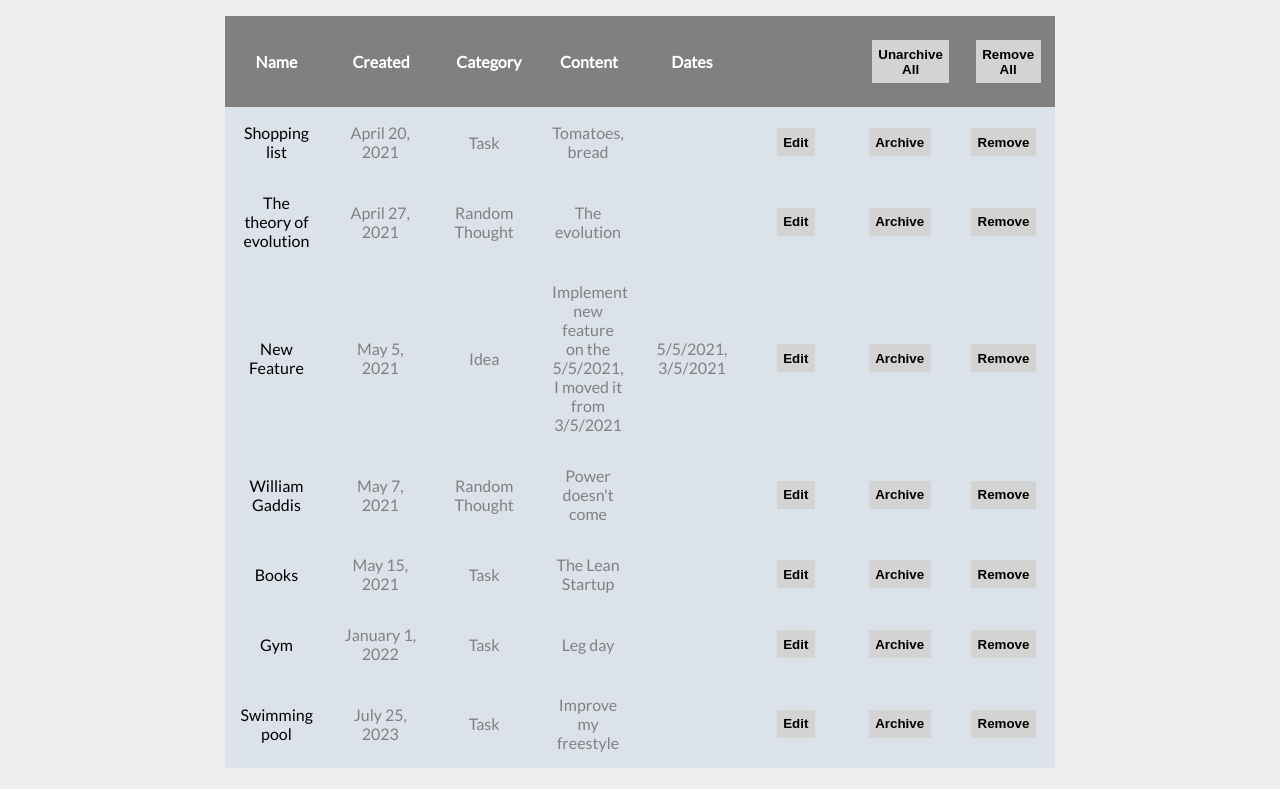
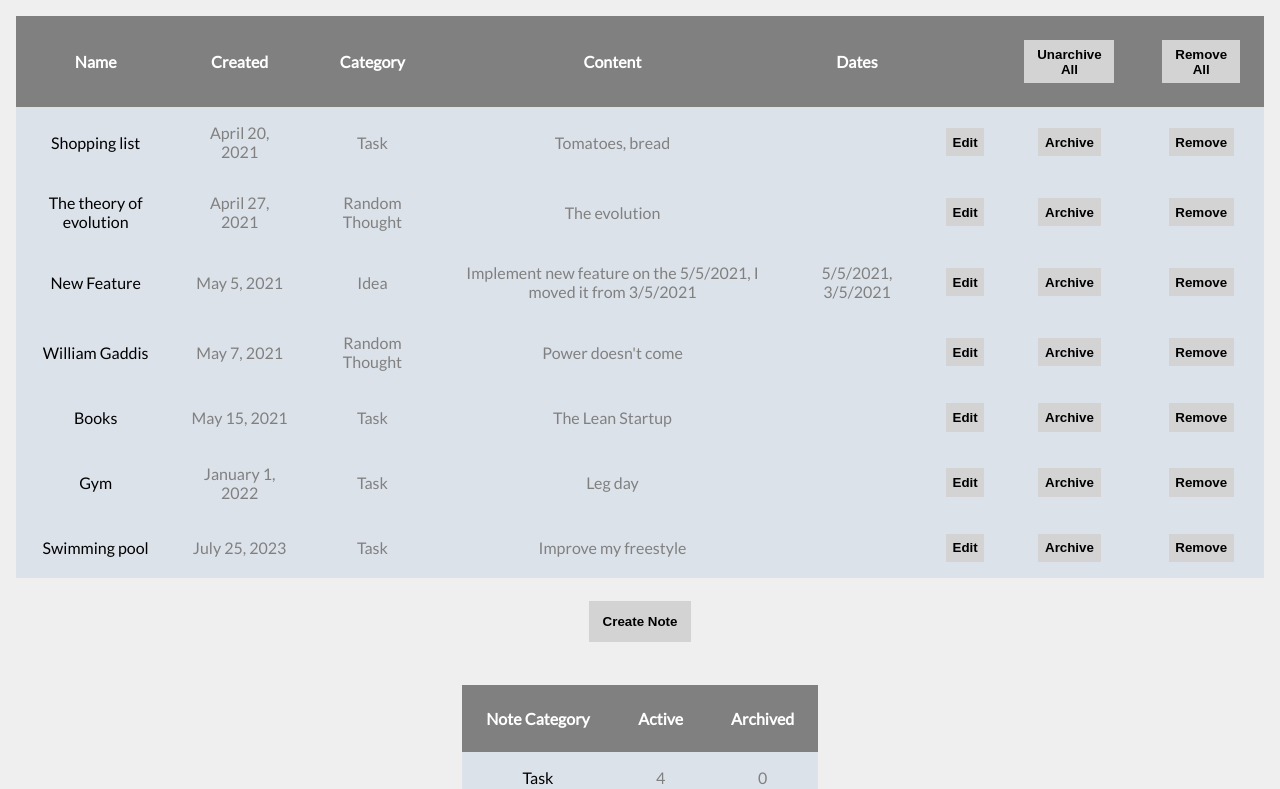
Before and after one commit to Made1ra/notes-app-react, a React (Create React App) app: page / in a window 1280 px wide. Shown: the top 789 px of the page. Built offline with nearby package versions, Linux system fonts and the light colour scheme.

Commit message:
Update Table.tsx

```diff
--- a/src/components/Table.tsx
+++ b/src/components/Table.tsx
@@ -2,14 +2,11 @@ import styled from 'styled-components';
 
 const StyledTable = styled.table`
     text-align: center;
-    width: fit-content;
     margin: 1em;
     border-collapse: collapse;
-    table-layout: fixed;
-    overflow-x: auto;
 
-    @media screen and (max-width: 576px) {
-        width: 100vw;
+    @media screen and (max-width: 768px) {
+        width: max-content;
         margin: 0;
     }
 `;
```
